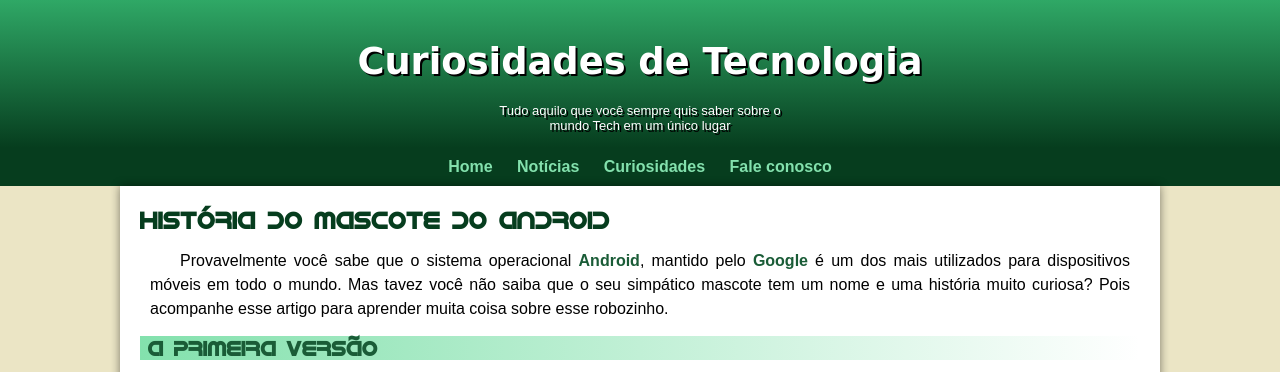
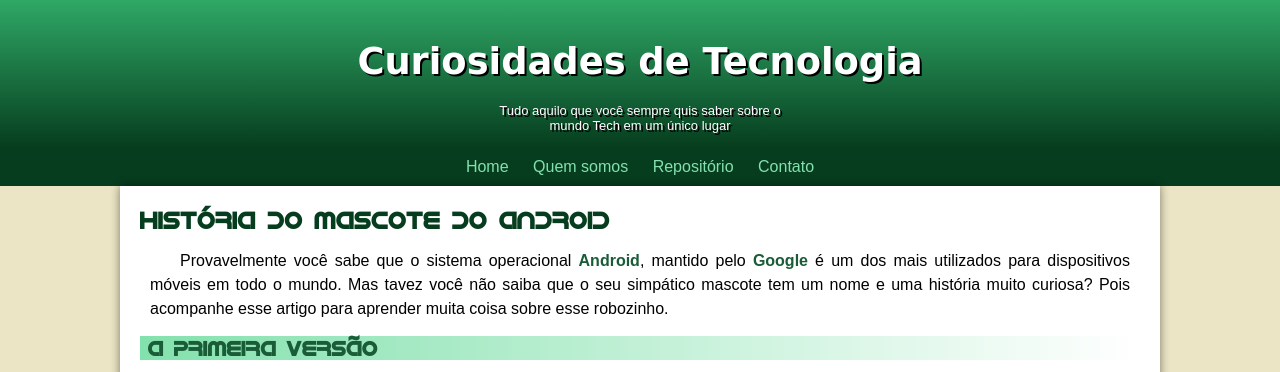
Before and after one commit to danielgutierrez87/projeto01-android, a plain HTML site: page index.html in a window 1280 px wide. Shown: the top 372 px of the page. Drawn offline with Linux system fonts and the light colour scheme.

Commit message:
novo site

```diff
--- a/estilos.css
+++ b/estilos.css
@@ -68,14 +68,14 @@ nav {
 
     background-color: var(--cor5);
     padding: 10px;
-    text-align: center;;
+    text-align: center;
 }
 
 nav > a {
     color: var(--cor01);
     padding: 10px;
     text-decoration: none;
-    font-weight: bold;
+    font-weight: normal;
     font-size: 1em;
 }
 
--- a/index.html
+++ b/index.html
@@ -14,9 +14,9 @@
     </header>
     <nav>
         <a href="#">Home</a>
-        <a href="#">Notícias</a>
-        <a href="#">Curiosidades</a>
-        <a href="#">Fale conosco</a>
+        <a href="#">Quem somos</a>
+        <a href="#">Repositório</a>
+        <a href="#">Contato</a>
     </nav>
     <main>
         <article>
```
